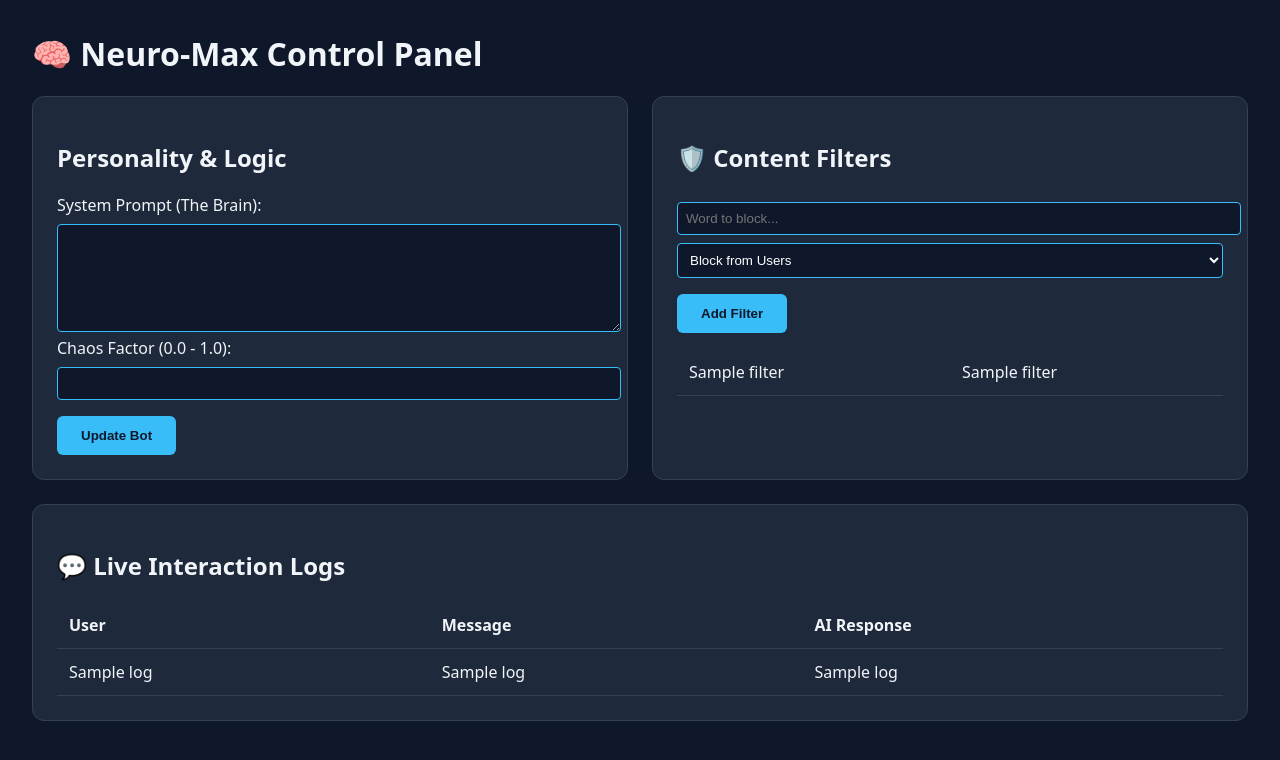
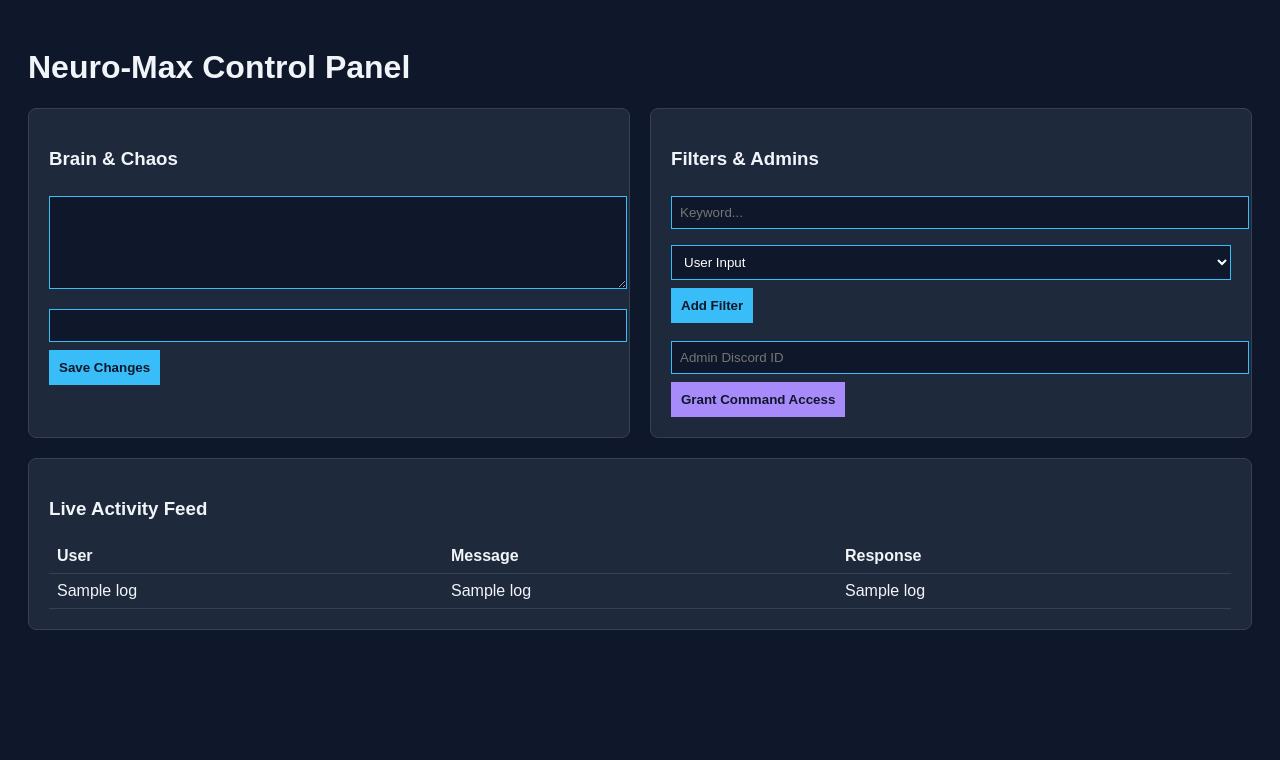
Before and after one commit to ooowillexistsooo/elia, a Python web app: template templates/dashboard.html in a window 1280 px wide. Shown: the top 760 px of the page. Run offline with Jinja, Linux system fonts and the light colour scheme; the template is opened without the code that fills it: most values are stand-ins (such as "Sample title", 1, 10 or a date in 2020).

Commit message:
Update dashboard.html

```diff
--- a/templates/dashboard.html
+++ b/templates/dashboard.html
@@ -1,55 +1,45 @@
 <!DOCTYPE html>
-<html lang="en">
+<html>
 <head>
-    <meta charset="UTF-8">
-    <title>Neuro-Max Dashboard</title>
+    <title>Neuro-Panel</title>
     <style>
-        :root { --bg: #0f172a; --card: #1e293b; --accent: #38bdf8; --text: #f1f5f9; }
-        body { background: var(--bg); color: var(--text); font-family: system-ui; margin: 2rem; }
-        .grid { display: grid; grid-template-columns: 1fr 1fr; gap: 1.5rem; }
-        .card { background: var(--card); padding: 1.5rem; border-radius: 12px; border: 1px solid #334155; }
-        input, textarea, select { width: 100%; padding: 0.5rem; margin-top: 0.5rem; background: #0f172a; color: white; border: 1px solid var(--accent); border-radius: 4px; }
-        button { background: var(--accent); color: #0f172a; font-weight: bold; padding: 0.75rem 1.5rem; border: none; border-radius: 6px; cursor: pointer; margin-top: 1rem; }
-        table { width: 100%; border-collapse: collapse; margin-top: 1rem; }
-        th, td { padding: 0.75rem; border-bottom: 1px solid #334155; text-align: left; }
+        body { font-family: sans-serif; background: #0f172a; color: #f1f5f9; padding: 20px; }
+        .card { background: #1e293b; padding: 20px; border-radius: 8px; margin-bottom: 20px; border: 1px solid #334155; }
+        .grid { display: grid; grid-template-columns: 1fr 1fr; gap: 20px; }
+        input, textarea, select { width: 100%; padding: 8px; margin: 8px 0; background: #0f172a; color: white; border: 1px solid #38bdf8; }
+        button { background: #38bdf8; color: #0f172a; padding: 10px; border: none; cursor: pointer; font-weight: bold; }
+        table { width: 100%; border-collapse: collapse; }
+        td, th { padding: 8px; border-bottom: 1px solid #334155; text-align: left; }
     </style>
 </head>
 <body>
-    <h1>🧠 Neuro-Max Control Panel</h1>
+    <h1>Neuro-Max Control Panel</h1>
     <div class="grid">
         <div class="card">
-            <h2>Personality & Logic</h2>
-            <form action="/update_config" method="post">
-                <label>System Prompt (The Brain):</label>
-                <textarea name="personality" rows="6">{{ config['personality'] }}</textarea>
-                <label>Chaos Factor (0.0 - 1.0):</label>
-                <input type="text" name="chance" value="{{ config['chance'] }}">
-                <button type="submit">Update Bot</button>
+            <h3>Brain & Chaos</h3>
+            <form action="/action/config" method="post">
+                <textarea name="personality" rows="5">{{ config['personality'] }}</textarea>
+                <input name="chance" value="{{ config['chance'] }}">
+                <button>Save Changes</button>
             </form>
         </div>
-
         <div class="card">
-            <h2>🛡️ Content Filters</h2>
-            <form action="/add_filter" method="post">
-                <input name="pattern" placeholder="Word to block...">
-                <select name="type">
-                    <option value="input">Block from Users</option>
-                    <option value="output">Block from AI</option>
-                </select>
-                <button type="submit">Add Filter</button>
+            <h3>Filters & Admins</h3>
+            <form action="/action/add_filter" method="post">
+                <input name="pattern" placeholder="Keyword...">
+                <select name="type"><option value="input">User Input</option><option value="output">Bot Output</option></select>
+                <button>Add Filter</button>
             </form>
-            <table>
-                {% for f in filters %}
-                <tr><td>{{ f[1] }}</td><td>{{ f[2] }}</td></tr>
-                {% endfor %}
-            </table>
+            <form action="/action/add_admin" method="post" style="margin-top:10px;">
+                <input name="user_id" placeholder="Admin Discord ID">
+                <button style="background:#a78bfa">Grant Command Access</button>
+            </form>
         </div>
     </div>
-
-    <div class="card" style="margin-top: 1.5rem;">
-        <h2>💬 Live Interaction Logs</h2>
+    <div class="card">
+        <h3>Live Activity Feed</h3>
         <table>
-            <tr><th>User</th><th>Message</th><th>AI Response</th></tr>
+            <tr><th>User</th><th>Message</th><th>Response</th></tr>
             {% for log in logs %}
             <tr><td>{{ log[1] }}</td><td>{{ log[2] }}</td><td>{{ log[3] }}</td></tr>
             {% endfor %}
```
